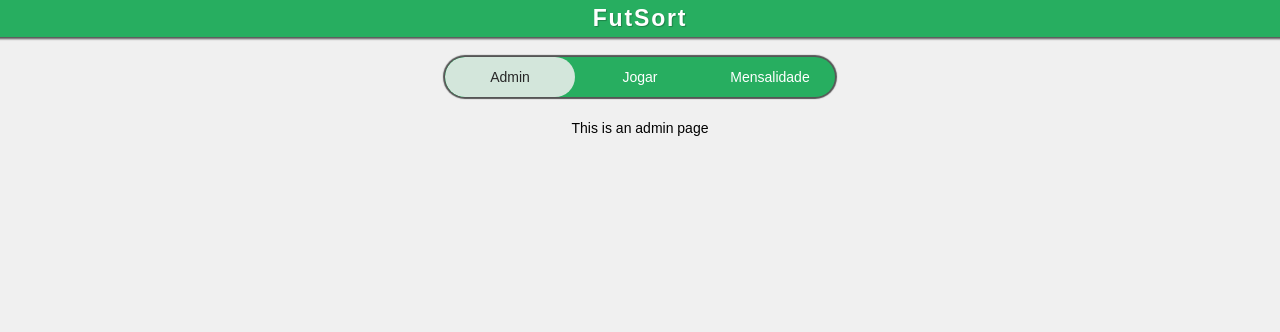
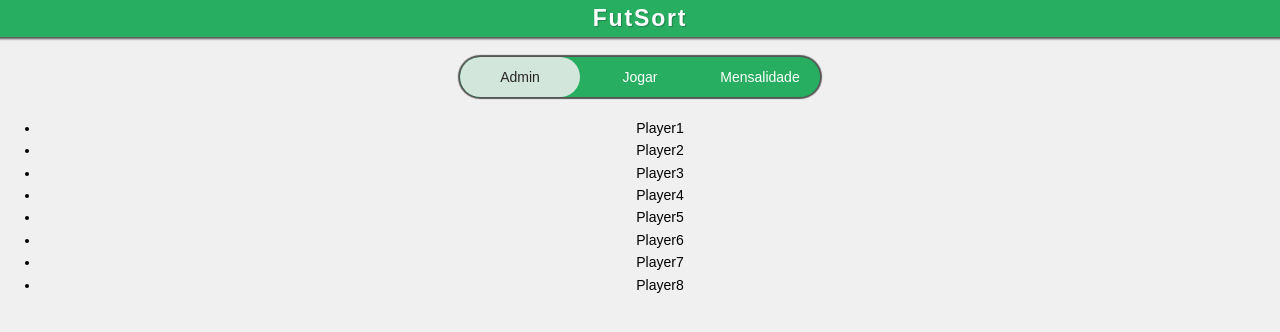
Before and after one commit to iegoribeiro/futsort, a Vue app: page /admin in a window 1280 px wide. Shown: the top 332 px of the page. Built offline with nearby package versions, Linux system fonts and the light colour scheme; a web font is replaced by a local one.

Commit message:
feat: start list admin

```diff
--- a/src/components/MenuSliderComponent.vue
+++ b/src/components/MenuSliderComponent.vue
@@ -25,8 +25,8 @@ nav.menu {
   display: flex;
   align-items: center;
   text-align: center;
-  width: 390px;
-  min-width: 390px;
+  width: 360px;
+  min-width: 360px;
   height: 40px;
   margin: 20px;
   background-color: #27AE60;
@@ -51,7 +51,7 @@ nav.menu {
 .menu-slide {
   position: absolute;
   height: 100%;
-  width: 130px;
+  width: 120px;
   top: 0;
   left: 0;
   background: #f0f0f0da;
@@ -66,11 +66,11 @@ nav.menu {
   opacity: 1;
 }
 .menu-item:nth-child(2).router-link-active ~ .menu-slide {
-  left: 130px;
+  left: 120px;
   opacity: 1;
 }
 .menu-item:nth-child(3).router-link-active ~ .menu-slide {
-  left: 260px;
+  left: 240px;
   opacity: 1;
 }
 </style>
--- a/src/views/AdminView.vue
+++ b/src/views/AdminView.vue
@@ -1,8 +1,46 @@
+<script setup>
+import { reactive, onMounted } from 'vue';
+
+const players = reactive([]);
+
+onMounted(() => {
+  players.push(
+    {"id":1,"paid":true,"name":"Player1","monthly":true,"level":3,"position":"at", "status":1},
+    {"id":2,"paid":true,"name":"Player2","monthly":true,"level":2,"position":"at", "status":1},
+    {"id":3,"paid":false,"name":"Player3","monthly":false,"level":4,"position":"mc", "status":1},
+    {"id":4,"paid":true,"name":"Player4","monthly":false,"level":1,"position":"mc", "status":1},
+    {"id":5,"paid":false,"name":"Player5","monthly":true,"level":1,"position":"zg", "status":1},
+    {"id":6,"paid":true,"name":"Player6","monthly":true,"level":3,"position":"zg", "status":1},
+    {"id":7,"paid":false,"name":"Player7","monthly":true,"level":1,"position":"zg", "status":-1},
+    {"id":8,"paid":true,"name":"Player8","monthly":true,"level":3,"position":"at", "status":0},
+  )
+})
+
+</script>
+
 <template>
-  <div>
-    <div>This is an admin page</div>
-  </div>
+  <main>
+    <!-- button add player -->
+    <!-- button order players -->
+
+    <!-- list -->
+    <div class="container">
+      <div class="actions">
+        <div class="filters"></div>
+        <div class="add-player"></div>
+      </div>
+
+      <div class="player-list" v-if="players.length > 0">
+        <ul>
+          <li v-for="p in players">{{p.name}}</li>
+        </ul>
+      </div>
+    </div>
+
+</main>
 </template>
 
-<style>
+<style scoped>
+
+
 </style>
--- a/src/views/JogarView.vue
+++ b/src/views/JogarView.vue
@@ -1,10 +1,11 @@
 <script setup>
-// import TheWelcome from '../components/TheWelcome.vue'
 </script>
 
 <template>
   <main>
-    <!-- <TheWelcome /> -->
-    <div>This is Jogar page</div>
+
   </main>
 </template>
+
+<style scoped>
+</style>
--- a/vite.config.js
+++ b/vite.config.js
@@ -5,6 +5,7 @@ import vue from '@vitejs/plugin-vue'
 
 // https://vitejs.dev/config/
 export default defineConfig({
+  base: '/futsort/',
   plugins: [vue()],
   resolve: {
     alias: {
--- a/vue.config.js
+++ /dev/null
@@ -1,5 +0,0 @@
-module.exports = {
-  publicPath: process.env.NODE_ENV === 'production'
-    ? '/futsort/'
-    : '/'
-}
```
Also changed, not shown: src/assets/images/logo.png (added).
